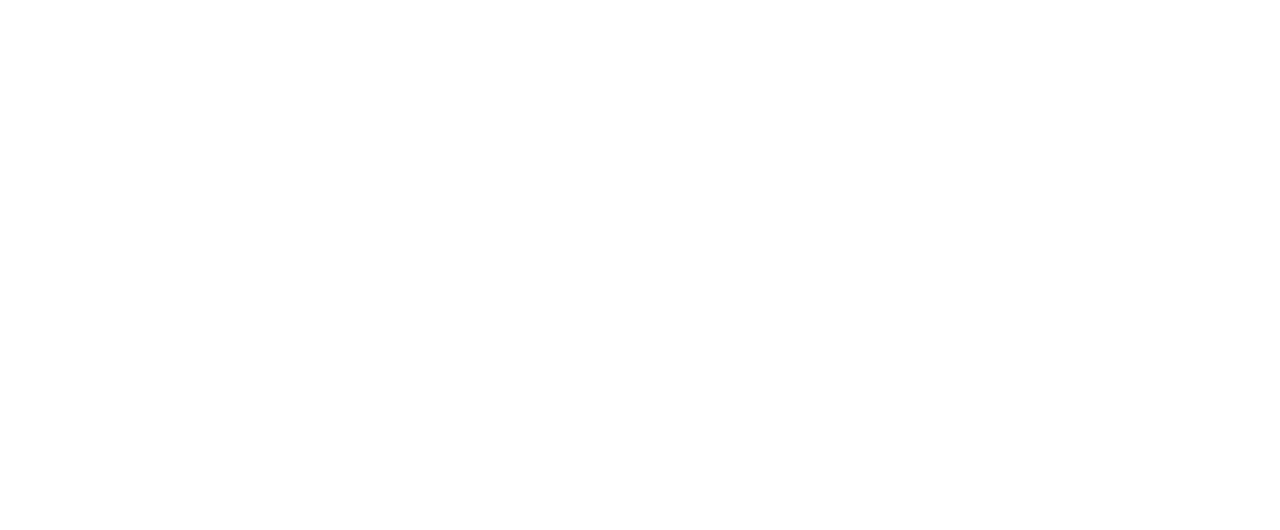
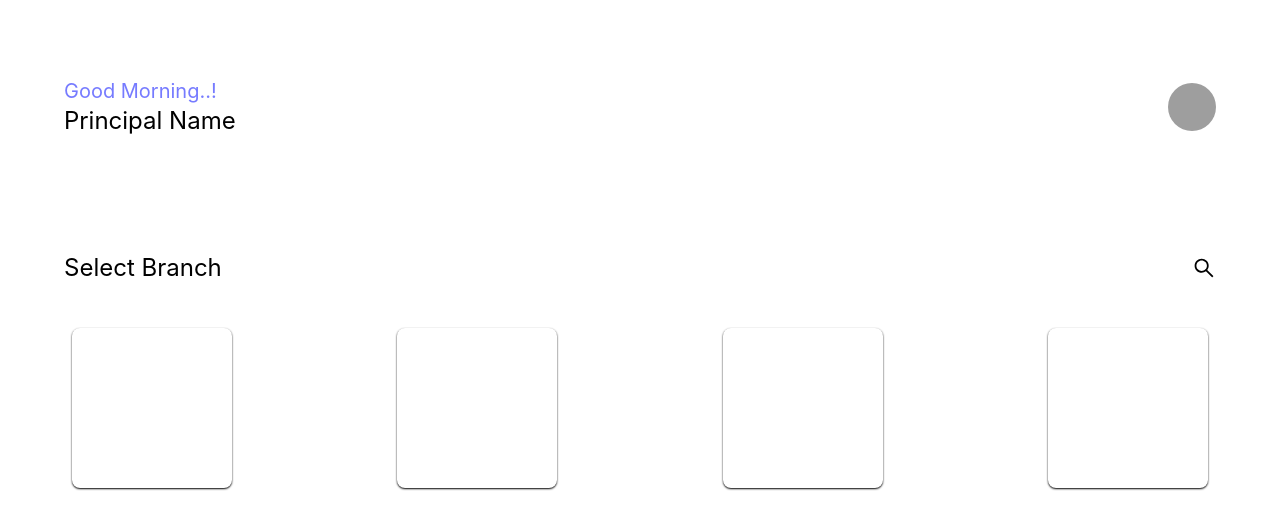
Before and after one commit to sesettikalyan/Certificate_management, a React (Create React App) app: page /principal in a window 1280 px wide. Before the commit this address had no page. Shown: the top 530 px of the page. Built offline with nearby package versions, Linux system fonts and the light colour scheme; grey boxes are pictures that could not be loaded.

Commit message:
started principal home page

```diff
--- /dev/null
+++ b/src/components/Principal.jsx
@@ -0,0 +1,63 @@
+import { useState } from "react";
+import { AiOutlineSearch } from "react-icons/ai";
+export default function Principal() {
+    const now = new Date();
+    const hours = now.getHours();
+    const profile = "https://tse4.mm.bing.net/th?id=OIP.AZORnc-2Ni4OxteNH3jTHwHaE8&pid=Api&P=0&h=180";
+
+    // const [greeting, setGreeting] = useState(null);
+    let greeting = null;
+
+    if (hours >= 5 && hours < 12) {
+        // setGreeting("Good Morning");
+        greeting = "Good Morning";
+    }
+    else if (hours >= 12 && hours < 17) {
+        // setGreeting("Good Afternoon");
+        greeting = "Good Afternoon";
+    }
+    else if (hours >= 17 && hours < 21) {
+        // setGreeting("Good Evening");
+        greeting = "Good Evening";
+    }
+    else {
+        // setGreeting("Good Night");
+        greeting = "Good Night";
+    }
+
+    return (
+        <div className="w-[100%] h-screen flex flex-col">
+            <div className="w-[90%] pt-[6%] flex flex-row mx-auto justify-between items-center">
+                <div className="flex  flex-col items-start">
+                    <p className="text-secondary text-xl">{greeting}..!</p>
+                    <h1 className="text-2xl">Principal Name</h1>
+                </div>
+                <div>
+                    <img src={profile} className="w-12 h-12 rounded-full" alt="" />
+                </div>
+            </div>
+            <div className="w-[90%] flex flex-col mx-auto">
+                <div className="w-[100%] mt-[10%] flex flex-row mx-auto justify-between items-center">
+                    <h1 className="text-2xl">Select Branch</h1>
+                    <AiOutlineSearch className="text-2xl" />
+                </div>
+
+                <div className="w-[100%]  my-3 flex flex-wrap mx-auto justify-between items-center">
+                    <div className="w-[160px] h-[160px] mx-2 shadow-sm shadow-[#000000] my-8 flex flex-col items-center justify-center rounded-lg bg-white">
+
+                    </div>
+                    <div className="w-[160px] h-[160px] mx-2 shadow-sm shadow-[#000000] my-8 flex flex-col items-center justify-center rounded-lg bg-white">
+
+                    </div>
+                    <div className="w-[160px] h-[160px] mx-2 shadow-sm shadow-[#000000] my-8 flex flex-col items-center justify-center rounded-lg bg-white">
+
+                    </div>
+                    <div className="w-[160px] h-[160px] mx-2 shadow-sm shadow-[#000000] my-8 flex flex-col items-center justify-center rounded-lg bg-white">
+
+                    </div>
+                </div>
+
+            </div>
+        </div>
+    );
+}
--- a/src/components/category.jsx
+++ b/src/components/category.jsx
@@ -53,14 +53,14 @@
 
                     </div>
                     <div className="w-[120px] h-[120px] mx-4 my-10 flex flex-col items-center justify-center bg-white">
-                        <GiTeacher className="text-6xl my-1 text-primary" />
+                        <GiTeacher className="text-6xl my-1 text-black" />
                         <h1 className="text-base ">Staff</h1>
 
 
                     </div>
                     <div className="w-[120px] h-[120px] mx-4 my-10 flex flex-col items-center justify-center bg-white">
 
-                        <PiStudentDuotone className="text-6xl my-1 text-primary" />
+                        <PiStudentDuotone className="text-6xl my-1 text-black" />
                         <h1 className="text-base ">Student</h1>
 
                     </div>
--- a/src/index.js
+++ b/src/index.js
@@ -5,6 +5,7 @@
 import { BrowserRouter, Routes, Route } from "react-router-dom";
 import reportWebVitals from './reportWebVitals';
 import HomePage from './components/category';
+import Principal from './components/Principal';
 
 const root = ReactDOM.createRoot(document.getElementById('root'));
 root.render(
@@ -12,6 +13,7 @@
     <BrowserRouter>
       <Routes>
         <Route path="/" element={<HomePage />} />
+        <Route path="/principal" element={<Principal />} />
       </Routes>
     </BrowserRouter>
     {/* <App /> */}
--- a/tailwind.config.js
+++ b/tailwind.config.js
@@ -5,6 +5,7 @@
     extend: {
       colors: {
         primary: "#2D2F62",
+        secondary: "#767BFF",
       },
     },
   },
```
